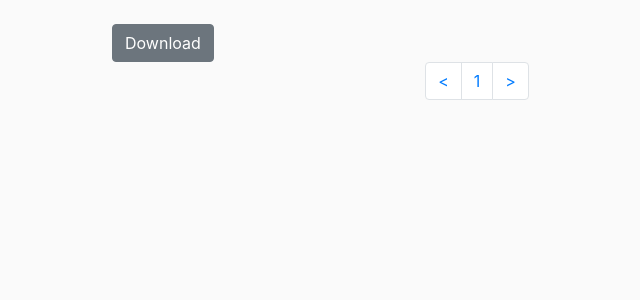
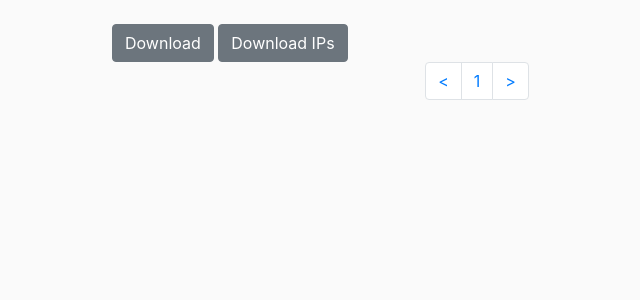
Before and after one commit to georgipopov0/ourintell, a Flask app: page / in a window 1280 px wide. Shown: the part 56-356 px from the top of the page, without its empty margins (163-803 px from the left). Run offline with Flask 2, Linux system fonts and the light colour scheme; data that the repository does not hold is empty; some libraries are stand-ins or nearby versions.

Commit message:
[feat] Implemented download evens ip addresses
Implemented the "/download/ip/events" route for downloading ips of
filtered events.

```diff
--- a/ourintell/intell/routes.py
+++ b/ourintell/intell/routes.py
@@ -58,9 +58,35 @@ def get_events():
 @intell.route("/download/events", methods = ["GET"])
 def get_events_as_file():
     tags =  request.args.copy()
-    tags.pop('page')
+    if 'page' in tags:
+        tags.pop('page')
     filteredEvents_raw = RecordedEvent.get_filtered_events(tags)
     filteredEvents = json.dumps([event['event_data'] for event in filteredEvents_raw])
+
+    string_file = io.StringIO(filteredEvents)
+
+    # Creating the byteIO object from the StringIO Object
+    byte_file = io.BytesIO()
+    byte_file.write(string_file.getvalue().encode())
+    # seeking was necessary. Python 3.5.2, Flask 0.12.2
+    byte_file.seek(0)
+    string_file.close()
+
+    return send_file(
+        byte_file,
+        as_attachment=True,
+        attachment_filename='data.txt',
+        mimetype='text/csv'
+    )
+
+@intell.route("/download/ip/events", methods = ["GET"])
+def get_events_ip_as_file():
+    tags =  request.args.copy()
+    if 'page' in tags:
+        tags.pop('page')
+    filteredEvents_raw = RecordedEvent.get_filtered_events(tags)
+    filteredEvents_ips = [event['event_data']['source.ip'] for event in filteredEvents_raw if 'source.ip' in event['event_data']]
+    filteredEvents = json.dumps(filteredEvents_ips)
 
     string_file = io.StringIO(filteredEvents)
 
--- a/ourintell/static/events.js
+++ b/ourintell/static/events.js
@@ -1,7 +1,10 @@
 $(document).ready(function(){
     var url = window.location.href
     var args = url.split('/events')[1]
-    var test = '/download/events'+
+    var download_url = '/download/events'+
                 args
-    $("#download-btn").attr('href',test)
+    $("#download-btn").attr('href',download_url)
+    var download_ips_url = '/download/ip/events'+
+                args
+    $("#download-ip-btn").attr('href',download_ips_url)
 })
--- a/ourintell/templates/events.html
+++ b/ourintell/templates/events.html
@@ -2,6 +2,9 @@
 {% block content %}
     <a id="download-btn">
       <button type="button" class="btn btn-secondary">Download</button>
+    </a>
+    <a id="download-ip-btn">
+      <button type="button" class="btn btn-secondary">Download IPs</button>
     </a>
     {% for event in events %}
         <article class="media content-section">
```
